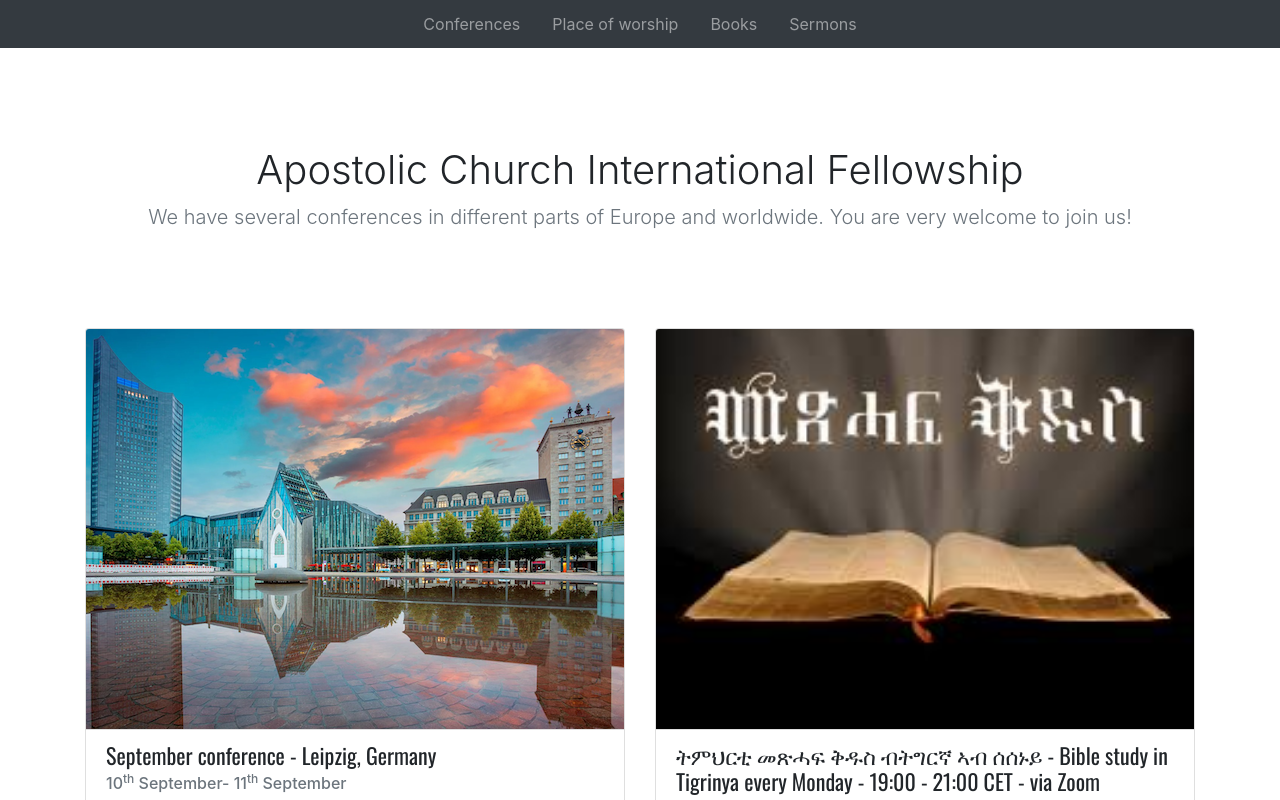
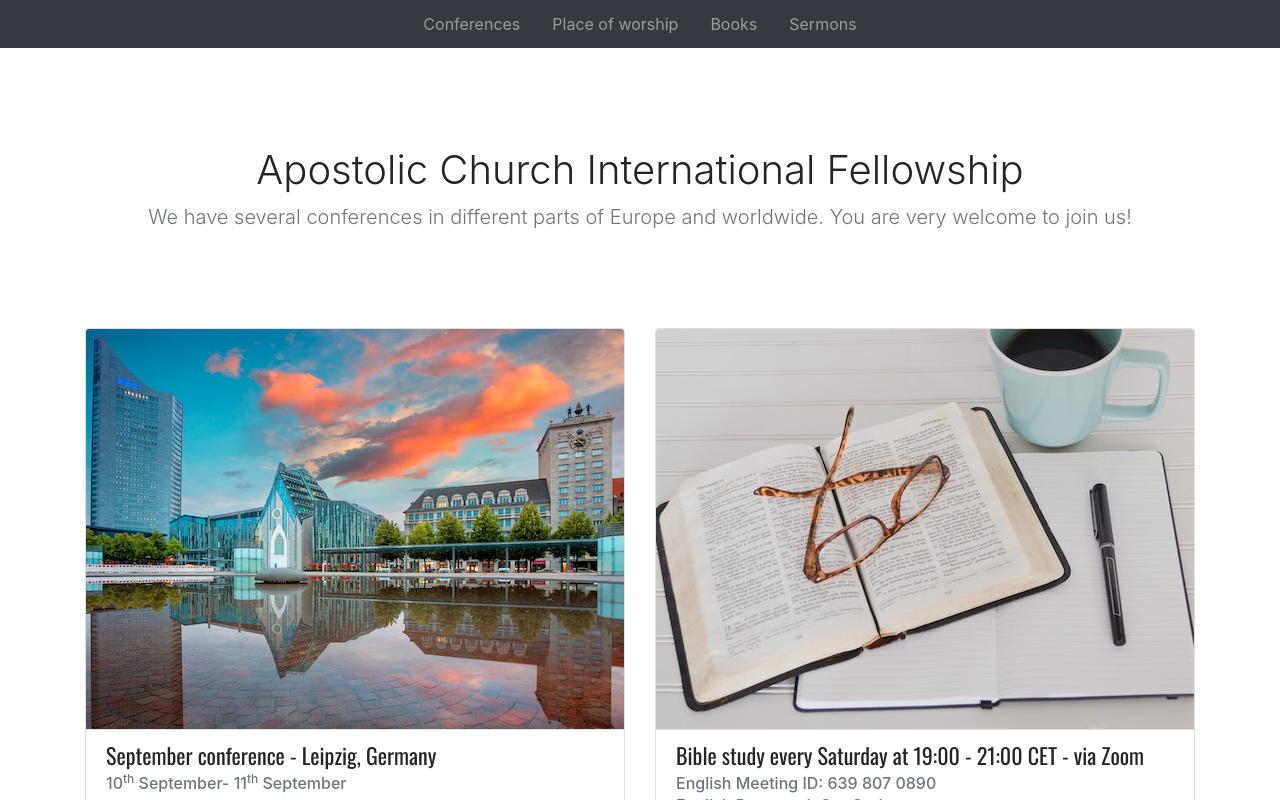
Before and after one commit to Haimanot1989/church, a React (Create React App) app: page / in a window 1280 px wide. Shown: the top 800 px of the page. Built offline with nearby package versions, Linux system fonts and the light colour scheme.

Commit message:
update conference

```diff
--- a/src/components/Cards.js
+++ b/src/components/Cards.js
@@ -21,10 +21,10 @@ const Cards = () => {
     <>
       <div className="card-deck mb-2">
         <Card {...septemberConference2022} />
-        <OnlineMeetingCard {...europeTigrinyaBibleStudyOnZoom} />
+        <OnlineMeetingCard {...europeBibleStudyOnZoom} />
       </div>
       <div className="card-deck mb-2">
-        <OnlineMeetingCard {...europeBibleStudyOnZoom} />
+        <OnlineMeetingCard {...europeTigrinyaBibleStudyOnZoom} />
         <Card {...octoberConference2022} />
       </div>
       <div className="card-deck mb-2">
```
